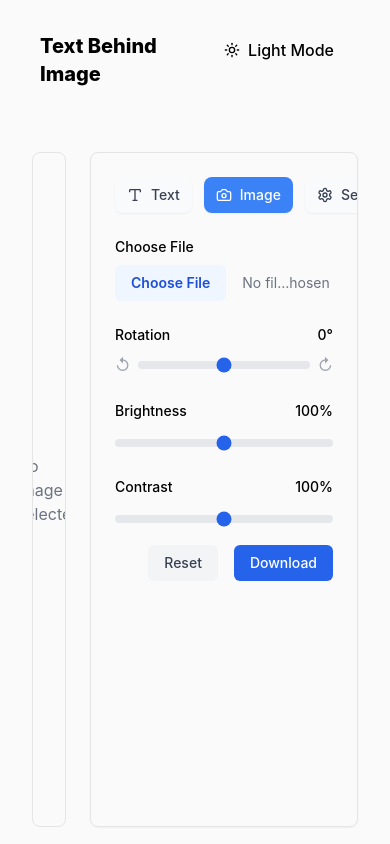
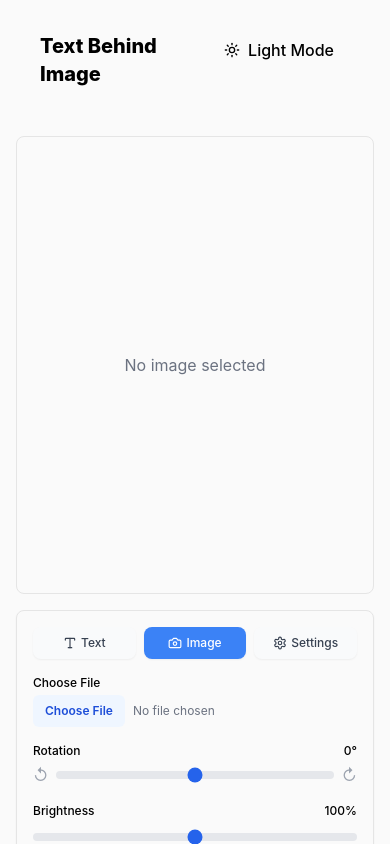
Before and after one commit to SyedJunaidAli1/Text-Behind-Image-Background, a Next.js app: page /MainApp in a window 390 px wide. Shown: the top 844 px of the page. Built offline with nearby package versions, Linux system fonts and the light colour scheme.

Commit message:
Main App optimized for the mobile view

```diff
--- a/src/app/MainApp/page.tsx
+++ b/src/app/MainApp/page.tsx
@@ -65,8 +65,8 @@ const MainApp = () => {
         let width = naturalWidth;
         let height = naturalHeight;
 
-        const maxHeightPx = window.innerHeight * 0.8; // 80vh
-        const panelWidth = panel.clientWidth - 32;
+        const maxHeightPx = window.innerHeight * 0.6; // Reduced for mobile
+        const panelWidth = panel.clientWidth - 16; // Adjusted padding for mobile
 
         if (aspectRatio !== 'original') {
           const currentAspect = width / height;
@@ -136,13 +136,11 @@ const MainApp = () => {
         };
         originalImageRef.current.addEventListener('load', loadHandler);
 
-        // Fallback: Force update dimensions after 2 seconds if load event doesn't fire
         loadTimeout = setTimeout(() => {
           console.warn('Image load event did not fire within 2 seconds, forcing dimension update...');
           updateDimensions();
         }, 2000);
 
-        // Clean up the load event listener
         return () => {
           if (originalImageRef.current) {
             originalImageRef.current.removeEventListener('load', loadHandler);
@@ -172,7 +170,7 @@ const MainApp = () => {
       console.log("📂 Selected file:", file);
       setSelectedFile(file);
       setImageLoaded(false);
-      setPreviewDimensions(null); // Reset dimensions to ensure recalculation
+      setPreviewDimensions(null);
       const imageUrl = URL.createObjectURL(file);
       setOriginalImage(imageUrl);
       setIsProcessing(true);
@@ -400,12 +398,12 @@ const MainApp = () => {
   return (
     <>
       <Nav />
-      <main className="min-h-screen p-8 w-full mx-auto flex gap-6">
-
+      <main className="min-h-screen p-4 md:p-8 w-full mx-auto flex flex-col md:flex-row gap-4 md:gap-6">
+        {/* Preview Panel */}
         <div
           ref={previewPanelRef}
-          className="flex-1 flex justify-center items-center border rounded-lg p-4 relative max-h-[80vh] overflow-auto"
-          style={{ position: 'relative', zIndex: 0 }} // Explicit stacking context
+          className="flex-1 flex justify-center items-center border rounded-lg p-4 relative max-h-[60vh] md:max-h-[80vh] overflow-auto w-full"
+          style={{ position: 'relative', zIndex: 0 }}
         >
           {isProcessing ? (
             <span className="text-gray-600 animate-pulse">Processing image...</span>
@@ -419,7 +417,7 @@ const MainApp = () => {
                   : '1 / 1',
                 maxWidth: previewDimensions ? `${previewDimensions.width}px` : '100%',
                 maxHeight: previewDimensions ? `${previewDimensions.height}px` : '100%',
-                position: 'relative', // Ensure this container controls stacking
+                position: 'relative',
               }}
             >
               {/* Layer 1: Original Image (Bottom) */}
@@ -449,17 +447,17 @@ const MainApp = () => {
                   style={{
                     width: originalImageWidth ? `${originalImageWidth}px` : '100%',
                     left: originalImageWidth ? `calc(50% - ${originalImageWidth / 2}px)` : '0',
-                    justifyContent: getJustifyContent(), // Dynamic alignment
+                    justifyContent: getJustifyContent(),
                     fontSize: `${textSize}px`,
                     color: textColor,
                     opacity: textOpacity / 100,
-                    transform: `translate(${textHorizontal}px, ${textVertical}px) rotate(${textRotation}deg)`, // Dynamic positioning and rotation
+                    transform: `translate(${textHorizontal}px, ${textVertical}px) rotate(${textRotation}deg)`,
                     whiteSpace: 'pre-wrap',
                     pointerEvents: 'none',
                     fontWeight: isBold ? 'bold' : 'normal',
                     fontStyle: isItalic ? 'italic' : 'normal',
                     textDecoration: isUnderline ? 'underline' : 'none',
-                    zIndex: 2, // Middle layer
+                    zIndex: 2,
                   }}
                   onLoad={() => console.log("Text layer loaded, zIndex: 2")}
                 >
@@ -495,56 +493,58 @@ const MainApp = () => {
           )}
         </div>
 
-
-
-        <div className="w-80 border rounded-lg p-6 shadow-sm max-h-[80vh] overflow-auto">
-          <div className="flex gap-3 mb-6">
+        {/* Controls Panel */}
+        <div className="w-full md:w-80 border rounded-lg p-4 md:p-6 shadow-sm max-h-[40vh] md:max-h-[80vh] overflow-auto">
+          <div className="flex gap-2 md:gap-3 mb-4 md:mb-6">
             <button
               onClick={() => toggleSection('text')}
-              className={`flex-1 py-2 px-3 text-sm font-medium rounded-lg shadow-sm transition-all duration-200 flex items-center justify-center gap-2 ${activeSection === 'text'
+              className={`flex-1 py-2 px-2 md:px-3 text-xs md:text-sm font-medium rounded-lg shadow-sm transition-all duration-200 flex items-center justify-center gap-1 md:gap-2 ${
+                activeSection === 'text'
                   ? 'bg-blue-500 text-white hover:bg-blue-600'
                   : 'bg-gray-50 text-gray-700 hover:bg-gray-100 hover:scale-105'
               }`}
             >
-              <Type size={16} />
+              <Type size={14} className="md:w-4 md:h-4" />
               Text
             </button>
             <button
               onClick={() => toggleSection('image')}
-              className={`flex-1 py-2 px-3 text-sm font-medium rounded-lg shadow-sm transition-all duration-200 flex items-center justify-center gap-2 ${activeSection === 'image'
+              className={`flex-1 py-2 px-2 md:px-3 text-xs md:text-sm font-medium rounded-lg shadow-sm transition-all duration-200 flex items-center justify-center gap-1 md:gap-2 ${
+                activeSection === 'image'
                   ? 'bg-blue-500 text-white hover:bg-blue-600'
                   : 'bg-gray-50 text-gray-700 hover:bg-gray-100 hover:scale-105'
               }`}
             >
-              <Camera size={16} />
+              <Camera size={14} className="md:w-4 md:h-4" />
               Image
             </button>
             <button
               onClick={() => toggleSection('settings')}
-              className={`flex-1 py-2 px-3 text-sm font-medium rounded-lg shadow-sm transition-all duration-200 flex items-center justify-center gap-2 ${activeSection === 'settings'
+              className={`flex-1 py-2 px-2 md:px-3 text-xs md:text-sm font-medium rounded-lg shadow-sm transition-all duration-200 flex items-center justify-center gap-1 md:gap-2 ${
+                activeSection === 'settings'
                   ? 'bg-blue-500 text-white hover:bg-blue-600'
                   : 'bg-gray-50 text-gray-700 hover:bg-gray-100 hover:scale-105'
               }`}
             >
-              <Settings size={16} />
+              <Settings size={14} className="md:w-4 md:h-4" />
               Settings
             </button>
           </div>
 
           {activeSection === 'text' && (
-            <div className="space-y-4">
+            <div className="space-y-3 md:space-y-4">
               <div>
-                <label className="block text-sm font-medium mb-2">Text</label>
+                <label className="block text-xs md:text-sm font-medium mb-1 md:mb-2">Text</label>
                 <textarea
                   value={text}
                   onChange={(e) => setText(e.target.value)}
                   placeholder="Enter text to overlay on the image"
-                  className="w-full p-2 border rounded-md min-h-[60px] resize-y focus:outline-none focus:ring-2 focus:ring-blue-500"
+                  className="w-full p-2 md:p-3 border rounded-md min-h-[60px] resize-y focus:outline-none focus:ring-2 focus:ring-blue-500 text-sm md:text-base"
                 />
               </div>
 
               <div>
-                <label className="text-sm font-medium mb-2 flex justify-between">
+                <label className="text-xs md:text-sm font-medium mb-1 md:mb-2 flex justify-between">
                   <span>Font Size</span>
                   <span>{textSize}px</span>
                 </label>
@@ -559,17 +559,17 @@ const MainApp = () => {
               </div>
 
               <div>
-                <label className="block text-sm font-medium mb-2">Text Color</label>
+                <label className="block text-xs md:text-sm font-medium mb-1 md:mb-2">Text Color</label>
                 <input
                   type="color"
                   value={textColor}
                   onChange={(e) => setTextColor(e.target.value)}
-                  className="w-full h-10 border rounded-md cursor-pointer"
+                  className="w-full h-8 md:h-10 border rounded-md cursor-pointer"
                 />
               </div>
 
               <div>
-                <label className="text-sm font-medium mb-2 flex justify-between">
+                <label className="text-xs md:text-sm font-medium mb-1 md:mb-2 flex justify-between">
                   <span>Text Opacity</span>
                   <span>{textOpacity}%</span>
                 </label>
@@ -584,7 +584,7 @@ const MainApp = () => {
               </div>
 
               <div>
-                <label className="text-sm font-medium mb-2 flex justify-between">
+                <label className="text-xs md:text-sm font-medium mb-1 md:mb-2 flex justify-between">
                   <span>Text Horizontal Position</span>
                   <span>{textHorizontal}px</span>
                 </label>
@@ -599,7 +599,7 @@ const MainApp = () => {
               </div>
 
               <div>
-                <label className="text-sm font-medium mb-2 flex justify-between">
+                <label className="text-xs md:text-sm font-medium mb-1 md:mb-2 flex justify-between">
                   <span>Text Vertical Position</span>
                   <span>{textVertical}px</span>
                 </label>
@@ -614,7 +614,7 @@ const MainApp = () => {
               </div>
 
               <div>
-                <label className="text-sm font-medium mb-2 flex justify-between">
+                <label className="text-xs md:text-sm font-medium mb-1 md:mb-2 flex justify-between">
                   <span>Text Rotation</span>
                   <span>{textRotation}°</span>
                 </label>
@@ -632,67 +632,73 @@ const MainApp = () => {
                 </div>
               </div>
 
-              <div className="flex gap-2">
+              <div className="flex gap-2 flex-wrap">
                 <button
                   onClick={() => setTextAlign('left')}
-                  className={`w-10 h-10 flex items-center justify-center rounded-md border ${textAlign === 'left' ? 'bg-black text-white' : 'bg-white text-black border-gray-300 hover:bg-gray-100'
+                  className={`w-10 h-10 md:w-12 md:h-12 flex items-center justify-center rounded-md border ${
+                    textAlign === 'left' ? 'bg-black text-white' : 'bg-white text-black border-gray-300 hover:bg-gray-100'
                   }`}
                 >
-                  <AlignLeft />
+                  <AlignLeft className="w-5 h-5 md:w-6 md:h-6" />
                 </button>
                 <button
                   onClick={() => setTextAlign('center')}
-                  className={`w-10 h-10 flex items-center justify-center rounded-md border ${textAlign === 'center' ? 'bg-black text-white' : 'bg-white text-black border-gray-300 hover:bg-gray-100'
+                  className={`w-10 h-10 md:w-12 md:h-12 flex items-center justify-center rounded-md border ${
+                    textAlign === 'center' ? 'bg-black text-white' : 'bg-white text-black border-gray-300 hover:bg-gray-100'
                   }`}
                 >
-                  <AlignCenter />
+                  <AlignCenter className="w-5 h-5 md:w-6 md:h-6" />
                 </button>
                 <button
                   onClick={() => setTextAlign('right')}
-                  className={`w-10 h-10 flex items-center justify-center rounded-md border ${textAlign === 'right' ? 'bg-black text-white' : 'bg-white text-black border-gray-300 hover:bg-gray-100'
+                  className={`w-10 h-10 md:w-12 md:h-12 flex items-center justify-center rounded-md border ${
+                    textAlign === 'right' ? 'bg-black text-white' : 'bg-white text-black border-gray-300 hover:bg-gray-100'
                   }`}
                 >
-                  <AlignRight />
+                  <AlignRight className="w-5 h-5 md:w-6 md:h-6" />
                 </button>
                 <button
                   onClick={() => setIsBold(!isBold)}
-                  className={`w-10 h-10 flex items-center justify-center rounded-md border ${isBold ? 'bg-black text-white' : 'bg-white text-black border-gray-300 hover:bg-gray-100'
+                  className={`w-10 h-10 md:w-12 md:h-12 flex items-center justify-center rounded-md border ${
+                    isBold ? 'bg-black text-white' : 'bg-white text-black border-gray-300 hover:bg-gray-100'
                   }`}
                 >
-                  <Bold />
+                  <Bold className="w-5 h-5 md:w-6 md:h-6" />
                 </button>
                 <button
                   onClick={() => setIsItalic(!isItalic)}
-                  className={`w-10 h-10 flex items-center justify-center rounded-md border ${isItalic ? 'bg-black text-white' : 'bg-white text-black border-gray-300 hover:bg-gray-100'
+                  className={`w-10 h-10 md:w-12 md:h-12 flex items-center justify-center rounded-md border ${
+                    isItalic ? 'bg-black text-white' : 'bg-white text-black border-gray-300 hover:bg-gray-100'
                   }`}
                 >
-                  <Italic />
+                  <Italic className="w-5 h-5 md:w-6 md:h-6" />
                 </button>
                 <button
                   onClick={() => setIsUnderline(!isUnderline)}
-                  className={`w-10 h-10 flex items-center justify-center rounded-md border ${isUnderline ? 'bg-black text-white' : 'bg-white text-black border-gray-300 hover:bg-gray-100'
+                  className={`w-10 h-10 md:w-12 md:h-12 flex items-center justify-center rounded-md border ${
+                    isUnderline ? 'bg-black text-white' : 'bg-white text-black border-gray-300 hover:bg-gray-100'
                   }`}
                 >
-                  <Underline />
+                  <Underline className="w-5 h-5 md:w-6 md:h-6" />
                 </button>
               </div>
             </div>
           )}
 
           {activeSection === 'image' && (
-            <div className="space-y-6">
-              <label className="block mb-4">
-                <span className="block text-sm font-medium mb-2">Choose File</span>
+            <div className="space-y-4 md:space-y-6">
+              <label className="block mb-2 md:mb-4">
+                <span className="block text-xs md:text-sm font-medium mb-1 md:mb-2">Choose File</span>
                 <input
                   type="file"
                   ref={fileInputRef}
                   onChange={handleFileChange}
-                  className="block w-full text-sm text-gray-500 file:mr-4 file:py-2 file:px-4 file:rounded-md file:border-0 file:text-sm file:font-semibold file:bg-blue-50 file:text-blue-700 hover:file:bg-blue-100"
+                  className="block w-full text-xs md:text-sm text-gray-500 file:mr-2 md:file:mr-4 file:py-2 file:px-3 md:file:px-4 file:rounded-md file:border-0 file:text-xs md:file:text-sm file:font-semibold file:bg-blue-50 file:text-blue-700 hover:file:bg-blue-100"
                 />
               </label>
 
               <div>
-                <label className="text-sm font-medium mb-2 flex justify-between">
+                <label className="text-xs md:text-sm font-medium mb-1 md:mb-2 flex justify-between">
                   <span>Rotation</span>
                   <span>{rotation}°</span>
                 </label>
@@ -711,7 +717,7 @@ const MainApp = () => {
               </div>
 
               <div>
-                <label className="text-sm font-medium mb-2 flex justify-between">
+                <label className="text-xs md:text-sm font-medium mb-1 md:mb-2 flex justify-between">
                   <span>Brightness</span>
                   <span>{brightness}%</span>
                 </label>
@@ -726,7 +732,7 @@ const MainApp = () => {
               </div>
 
               <div>
-                <label className="text-sm font-medium mb-2 flex justify-between">
+                <label className="text-xs md:text-sm font-medium mb-1 md:mb-2 flex justify-between">
                   <span>Contrast</span>
                   <span>{contrast}%</span>
                 </label>
@@ -743,13 +749,13 @@ const MainApp = () => {
           )}
 
           {activeSection === 'settings' && (
-            <div className="space-y-6">
+            <div className="space-y-4 md:space-y-6">
               <div>
-                <label className="block text-sm font-medium mb-2">Aspect Ratio</label>
+                <label className="block text-xs md:text-sm font-medium mb-1 md:mb-2">Aspect Ratio</label>
                 <select
                   value={aspectRatio}
                   onChange={(e) => setAspectRatio(e.target.value as 'original' | '16:9' | '1:1' | '4:3')}
-                  className="w-full p-2 border rounded-md focus:outline-none focus:ring-2 focus:ring-blue-500"
+                  className="w-full p-2 md:p-3 border rounded-md focus:outline-none focus:ring-2 focus:ring-blue-500 text-sm md:text-base"
                 >
                   <option value="original">Original</option>
                   <option value="16:9">16:9</option>
@@ -760,16 +766,16 @@ const MainApp = () => {
             </div>
           )}
 
-          <div className="flex gap-4 justify-end mt-4">
+          <div className="flex gap-2 md:gap-4 justify-end mt-3 md:mt-4">
             <button
               onClick={handleReset}
-              className="px-4 py-2 text-sm font-medium text-gray-700 bg-gray-100 rounded-md hover:bg-gray-200"
+              className="px-3 md:px-4 py-2 text-xs md:text-sm font-medium text-gray-700 bg-gray-100 rounded-md hover:bg-gray-200"
             >
               Reset
             </button>
             <button
               onClick={handleDownload}
-              className="px-4 py-2 text-sm font-medium text-white bg-blue-600 rounded-md hover:bg-blue-700"
+              className="px-3 md:px-4 py-2 text-xs md:text-sm font-medium text-white bg-blue-600 rounded-md hover:bg-blue-700"
             >
               Download
             </button>
```
Also changed, not shown: 1 other file (tests, documents, lock files or other folders). Lines whose indentation alone changed are shown as unchanged.
